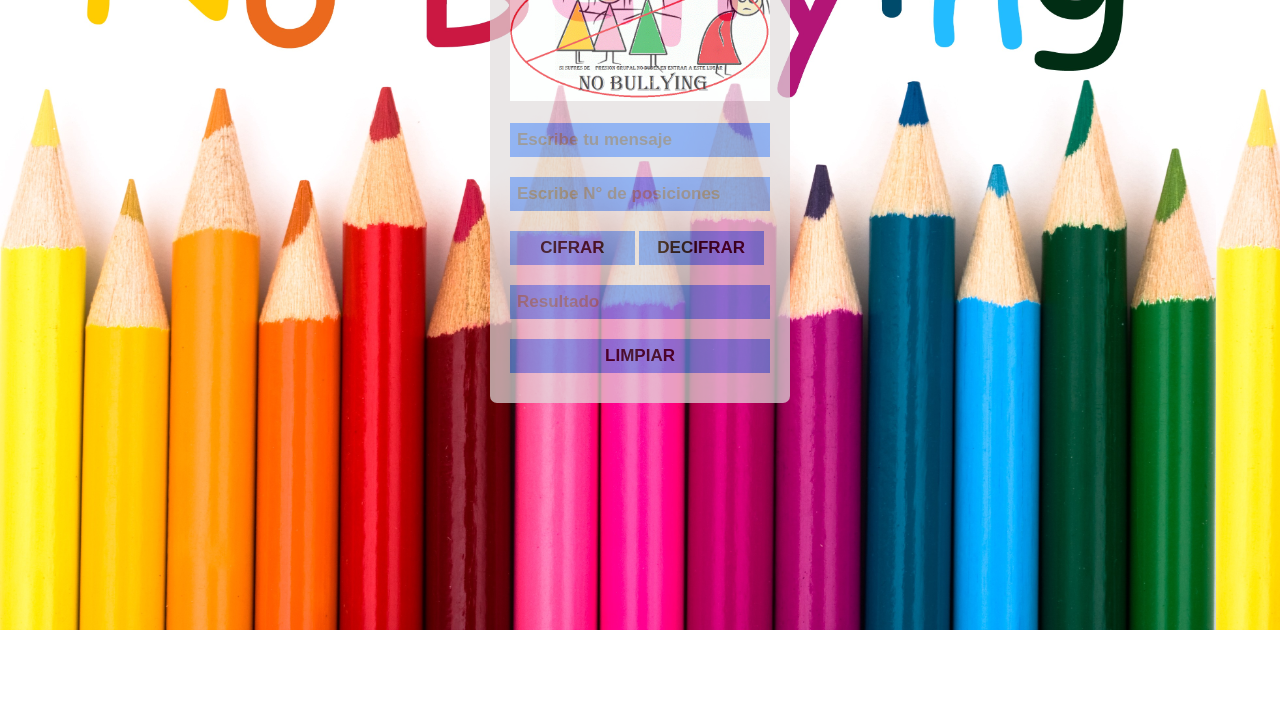
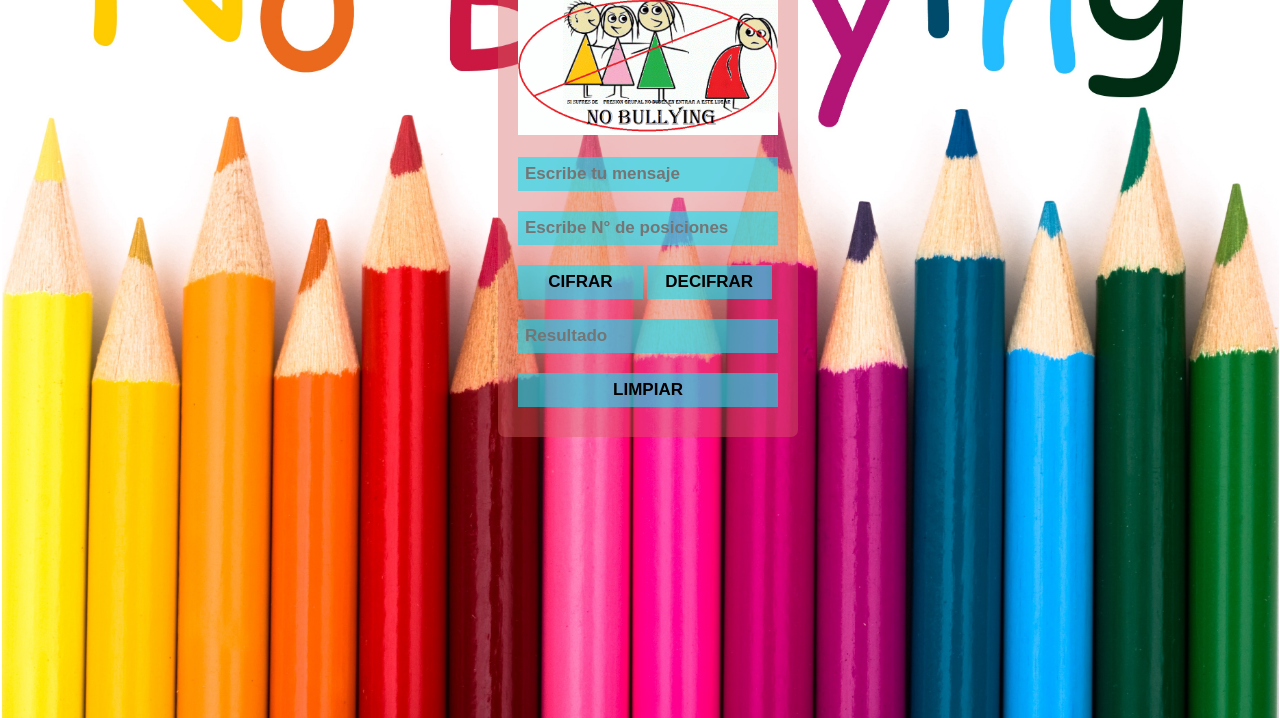
Before and after one commit to Laboratoria/SCL011-Cipher, a plain HTML site: page src/index.html in a window 1280 px wide. Shown: the part 170-888 px from the top of the page. Before the commit the page ends 800 px from the top, so only its background shows below. Drawn offline with Linux system fonts and the light colour scheme.

Commit message:
Cambiando imagen

```diff
--- a/src/index.html
+++ b/src/index.html
@@ -8,12 +8,12 @@
   <!-- Esta linea lo vuelve Responsive:  -->
   <meta name="viewport" content="width=device-width, initial-scale=1">
 
-  <title>Caesar Cipher</title>
+  <title>Cesar Cipher</title>
   <link rel="stylesheet" href="style.css" />
 </head>
 
 <body>
-  <div id="root"></div>
+
 
   <form>
     <h2>Mensaje Cifrado</h2>
@@ -23,9 +23,10 @@
 
 
     <!-- Creando los botones: encriptar, desencriptar -->
-    <div>
-      <input type="button" value="CIFRAR" id="botonE" class="boton"> </div>
-    <div>
+    <div class="btn">
+      <input type="button" value="CIFRAR" id="botonE" class="boton">
+    </div>
+    <div class="btn">
       <input type="button" value="DECIFRAR" id="botonD" class="boton">
     </div>
 
--- a/src/style.css
+++ b/src/style.css
@@ -1,20 +1,26 @@
 
  body
 {
-background-image:url(./images/bully.jpeg);
-background-size: 95vw 100vh; /* ancho y altura del viewport CSS 3*/
+    background-image: url(./images/bully.jpeg);
+    width: 100%;
+    height: 100vh;
+    background-position: center;
+    background-repeat: no-repeat;
+    background-attachment: fixed;
+    background-size: contain;
+
 }
 
 form
 {
-width:300px;
-margin: auto;  /* para centrar el formulario */
-background: rgb(226, 222, 222);
-opacity: 0.7;
+    width: 300px;
+    margin: auto;
+    background: rgba(216, 99, 99, 0.4);
+    /* opacity: 0.7; */
     padding: 10px 20px;
     box-sizing: border-box;
-margin-top: 20px;
-border-radius: 7px;  /* ESQUINAS REDONDAS */
+    margin-top: 80px;
+    border-radius: 7px;
 }
 
 image
@@ -40,8 +46,8 @@ width: 48%
 
 input
 {
-background-color: cornflowerblue;
-color:black;
+    background-color:#0be1f799;
+    color: black;
     font-weight: bold;
     width: 100%;
     margin-bottom: 20px;
@@ -51,6 +57,6 @@ font-size: 17px;
     border: none;
 }
 
-.boton{
-    border-radius: 1px pink;
+.btn:hover .boton {
+color: red;
 }
```
Also changed, not shown: src/images/code.jpg (added). Lines whose indentation alone changed are shown as unchanged.
